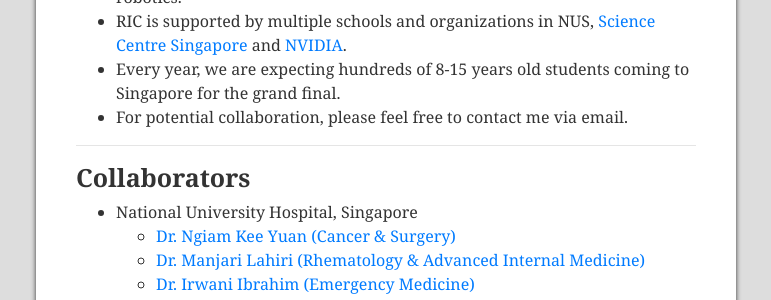
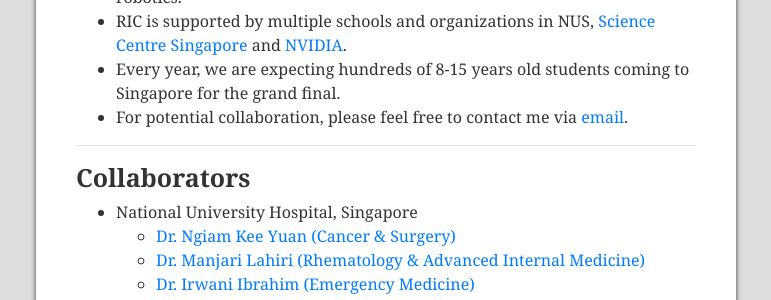
Before and after one commit to Hans0124SG/Hans0124SG.github.io, a Jekyll site: the page index.html, which Jekyll copies as it is, in a window 1280 px wide and 900 px high, scrolled down 670 px. Shown: the part 154-454 px from the top of the window, without its empty margins (254-1025 px from the left). Built offline with Jekyll 4.4.1, drawn with Linux system fonts in a browser that asks for light colours; some of the changed lines change nothing that is shown.

```diff
--- a/index.html
+++ b/index.html
@@ -139,7 +139,7 @@
     Every year, we are expecting hundreds of 8-15 years old students coming to Singapore for the grand final.
   </li>
   <li>
-    For potential collaboration, please feel free to contact me via email.
+    For potential collaboration, please feel free to contact me via <a href="mailto:ric.robotics.sg@gmail.com">email</a>.
   </li>
 </ul>
 
```
